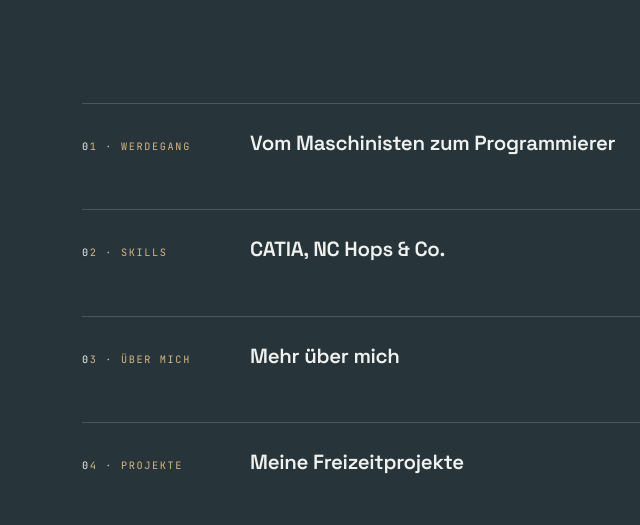
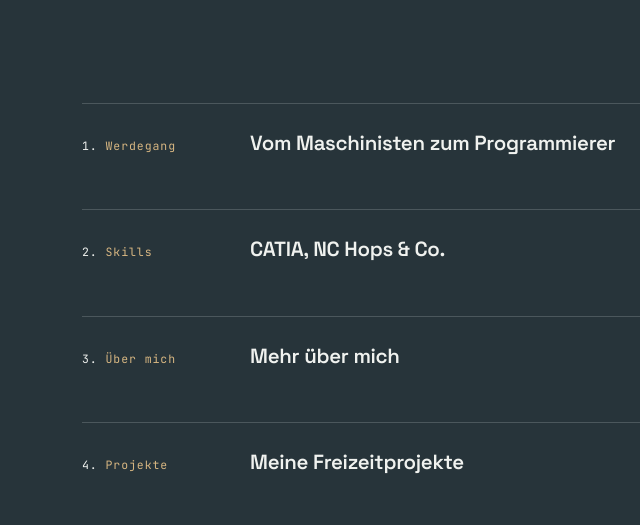
Before and after one commit to buildwithyr/cv-website, a plain HTML site: page index.html in a window 1280 px wide. Shown: the part 1563-2088 px from the top of the page, 0-640 px from the left. Drawn offline with Linux system fonts and the light colour scheme.

Commit message:
Use readable single-line section labels with simple numbering

```diff
--- a/index.html
+++ b/index.html
@@ -21,7 +21,7 @@
 <link rel="preconnect" href="https://fonts.googleapis.com">
 <link rel="preconnect" href="https://fonts.gstatic.com" crossorigin>
 <link href="https://fonts.googleapis.com/css2?family=Space+Grotesk:wght@400;500;600;700&family=Manrope:wght@400;500;600;700&family=JetBrains+Mono:wght@400;500&display=swap" rel="stylesheet">
-<link rel="stylesheet" href="style.css?v=20260912-wood-edge-2">
+<link rel="stylesheet" href="style.css?v=20260912-section-labels-3">
 <noscript><style>[data-reveal]{opacity:1!important;transform:none!important}</style></noscript>
 </head>
 <body>
@@ -102,22 +102,22 @@
   <!-- PREVIEW CARDS -->
   <section class="preview-cards">
     <a href="werdegang.html" class="preview-card" data-reveal>
-      <span class="preview-tag">01 · Werdegang</span>
+      <span class="preview-tag">1. Werdegang</span>
       <h3>Vom Maschinisten zum Programmierer</h3>
       <p>Bei Puchegger &amp; Jilg begonnen, bei F-List zum CNC-Programmierer mit Führungserfahrung gewachsen.</p>
     </a>
     <a href="skills.html" class="preview-card" data-reveal data-delay="90">
-      <span class="preview-tag">02 · Skills</span>
+      <span class="preview-tag">2. Skills</span>
       <h3>CATIA, NC Hops &amp; Co.</h3>
       <p>CNC-Programmierung, Lean-Methoden wie Kaizen und 5S, Teamführung — und der Umgang mit modernen Werkzeugen.</p>
     </a>
     <a href="ueber-mich.html" class="preview-card" data-reveal data-delay="180">
-      <span class="preview-tag">03 · Über mich</span>
+      <span class="preview-tag">3. Über mich</span>
       <h3>Mehr über mich</h3>
       <p>Wie ich zur CNC-Programmierung gekommen bin. Und was ich mache, wenn der Bildschirm aus ist.</p>
     </a>
     <a href="projekte.html" class="preview-card" data-reveal data-delay="270">
-      <span class="preview-tag">04 · Projekte</span>
+      <span class="preview-tag">4. Projekte</span>
       <h3>Meine Freizeitprojekte</h3>
       <p>Eine Teile-Suche für die Arbeit und eine Lern-App für Kinder. Kleine Projekte, die ich in meiner Freizeit umsetze.</p>
     </a>
--- a/style.css
+++ b/style.css
@@ -770,7 +770,7 @@ section[id] { scroll-margin-top: 6rem; }
 .preview-card:last-child { border-bottom: 1px solid var(--line-strong); }
 .preview-card:hover { transform: translateX(4px); box-shadow: none; }
 .preview-card h3 { margin: 0; }
-.preview-tag { font-size: 0.64rem; }
+.preview-tag { display: block; font-size: 0.72rem; letter-spacing: 0.08em; text-transform: none; white-space: nowrap; }
 .preview-tag::first-letter { color: var(--ink); }
 .preview-card .preview-tag { grid-column: 1; }
 .project-card { border-radius: 4px; box-shadow: none; padding: 2rem; }
```
Also changed, not shown: datenschutz.html (+1 -1 lines), kontakt.html (+1 -1 lines), projekte.html (+1 -1 lines), skills.html (+1 -1 lines), ueber-mich.html (+1 -1 lines), werdegang.html (+1 -1 lines).
